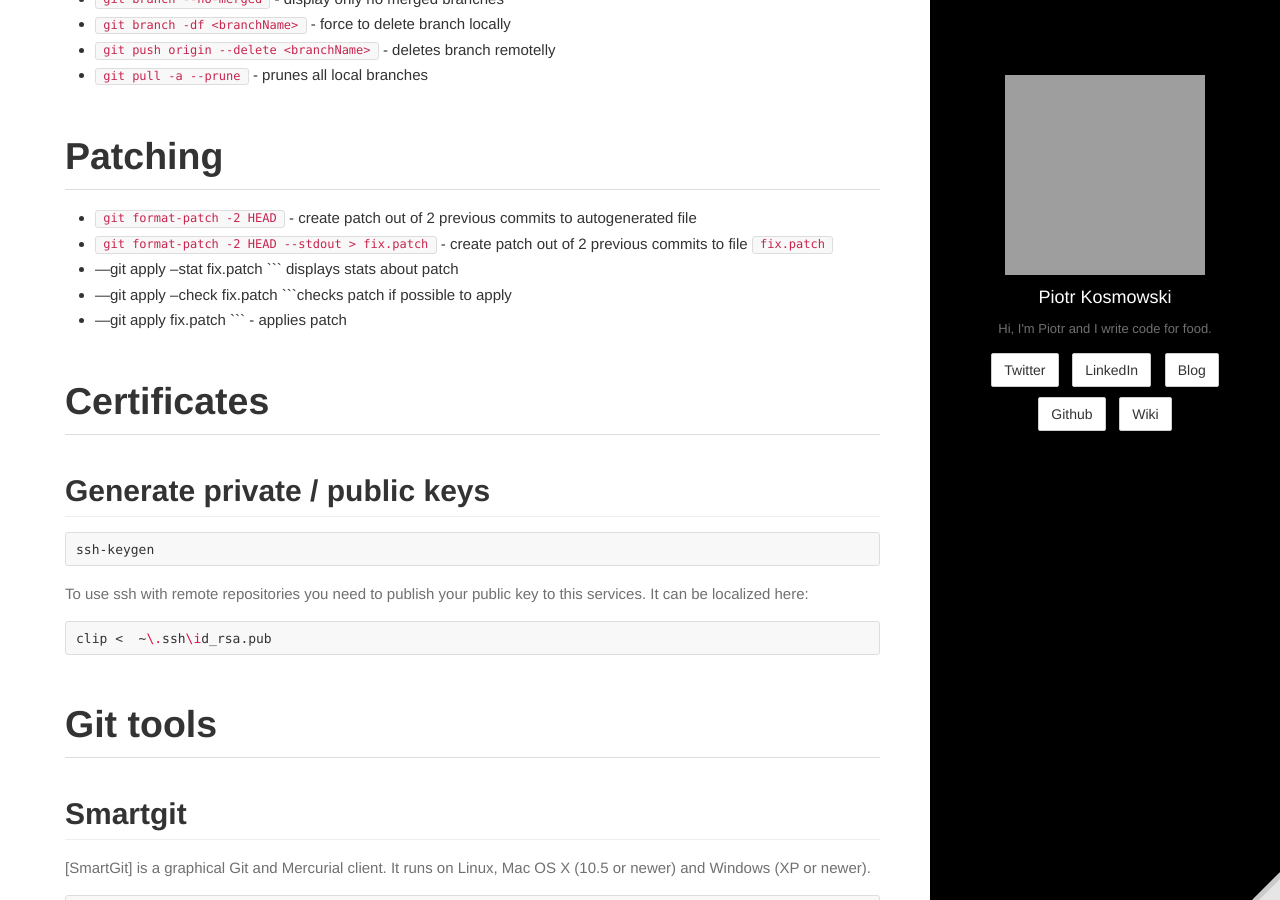
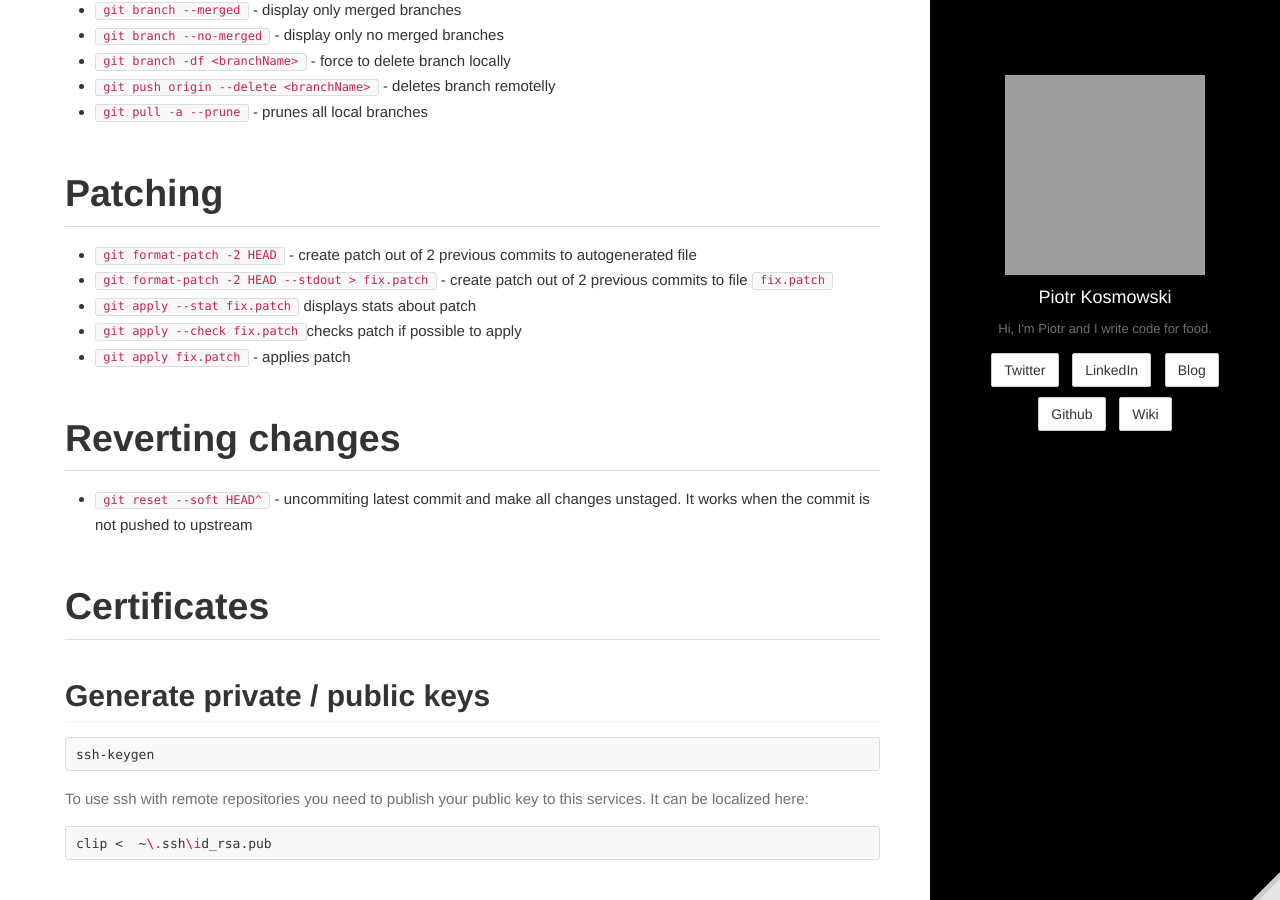
Before and after one commit to kospiotr/kospiotr.github.io, a Jekyll site: the page built from wiki/git.md, in a window 1280 px wide and 900 px high, scrolled down 2021 px. Built offline with Jekyll 4.4.1, drawn with Linux system fonts in a browser that asks for light colours; grey boxes are pictures that could not be loaded.

Commit message:
Update git.md

````diff
--- a/wiki/git.md
+++ b/wiki/git.md
@@ -69,9 +69,12 @@
 
 * ```git format-patch -2 HEAD``` - create patch out of 2 previous commits to autogenerated file
 * ```git format-patch -2 HEAD --stdout > fix.patch``` - create patch out of 2 previous commits to file ```fix.patch```
-* ---git apply --stat fix.patch ``` displays stats about patch
-* ---git apply --check fix.patch ```checks patch if possible to apply
-* ---git apply fix.patch ``` - applies patch
+* ```git apply --stat fix.patch ``` displays stats about patch
+* ```git apply --check fix.patch ```checks patch if possible to apply
+* ```git apply fix.patch ``` - applies patch
+
+# Reverting changes
+* ```git reset --soft HEAD^``` - uncommiting latest commit and make all changes unstaged. It works when the commit is not pushed to upstream
 
 # Certificates
 
````
